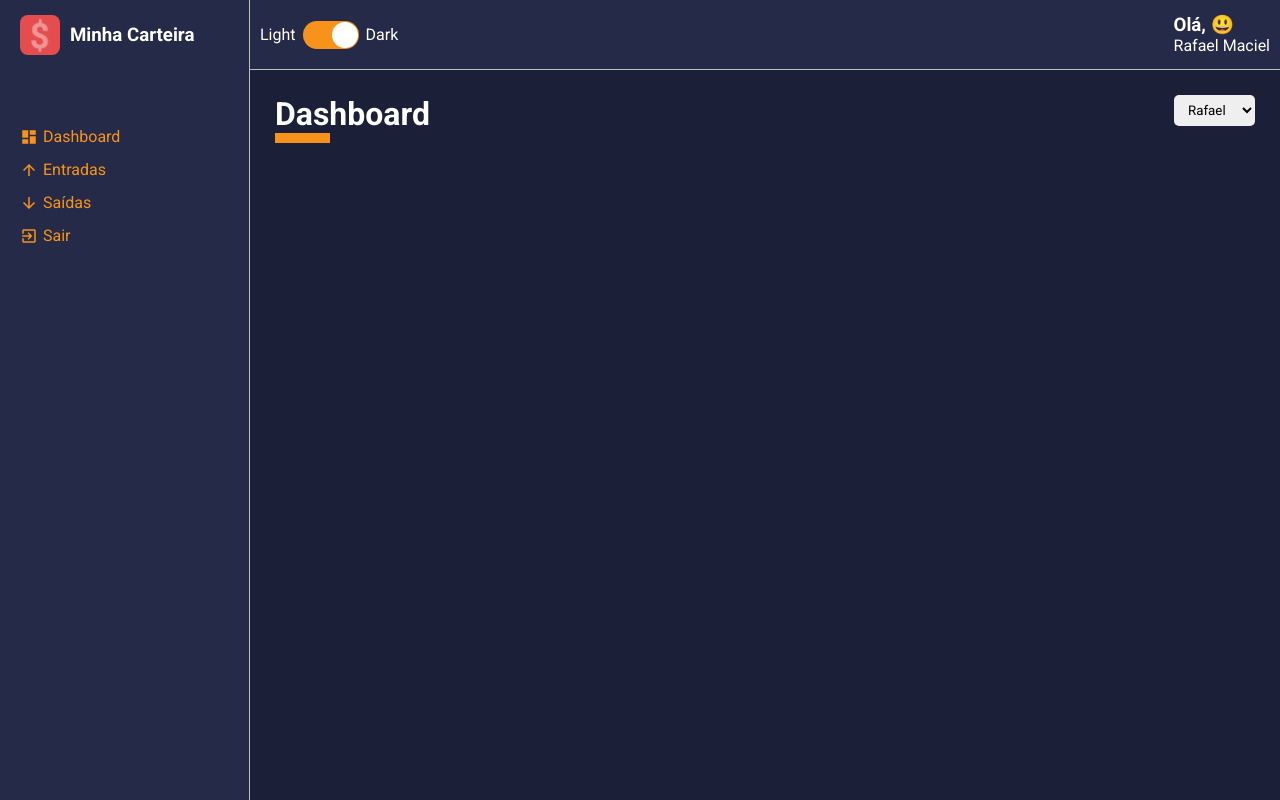
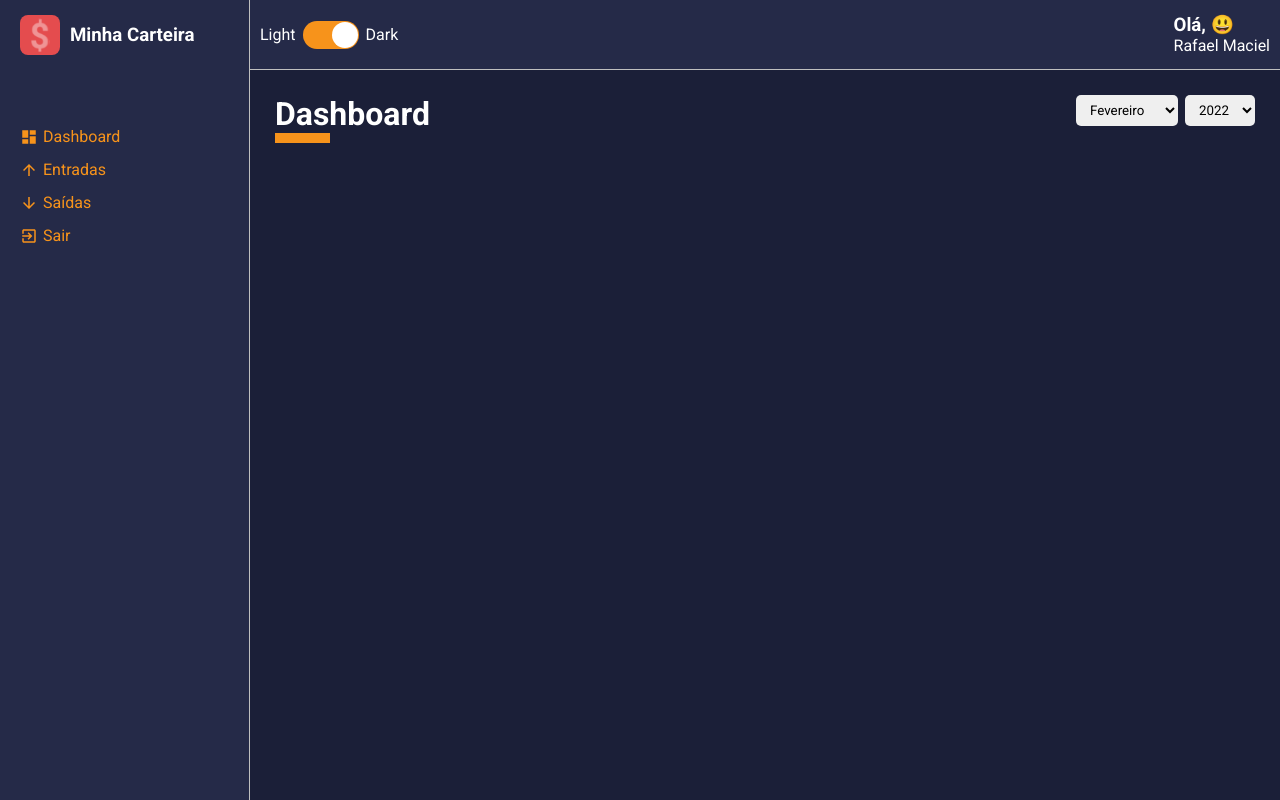
Before and after one commit to rafa-smaciel/application-type-script-dashboard, a React (Create React App) app: page /dashboard in a window 1280 px wide. Built offline with nearby package versions, Linux system fonts and the light colour scheme.

Commit message:
30. Creating the dashboard content header. TAG ERROR

```diff
--- a/src/pages/Dashboard/index.tsx
+++ b/src/pages/Dashboard/index.tsx
@@ -1,21 +1,83 @@
-import React from 'react'
+import React, {useState, useMemo} from 'react'
 
 import ContentHeader from '../../components/ContentHeader';
 import SelectInput from '../../components/SelectInput';
+
+import expenses from '../../repositories/expenses';
+import gains from '../../repositories/gains';
+import listOfMonths from '../../utils/months'; //30. Creating the dashboard content header
 
 import { Container } from './styles';
 
 const Dashboard: React.FC = () => {
 
+    const [monthSelected, setMonthSelected] = useState<number>(new Date().getMonth() + 1); //30. Creating the dashboard content header
+    const [yearSelected, setYearSelected] = useState<number>(new Date().getFullYear()); //30. Creating the dashboard content header
+
+    // eslint-disable-next-line @typescript-eslint/no-unused-vars
     const options = [
         {value: 'Rafael', label: 'Rafael'},
         {value: 'Ana', label: 'Ana'},
         {value: 'Fulano', label: 'Fulano'},
     ]
+
+    const years = useMemo(() => { //30. Creating the dashboard content header
+        let uniqueYears: number[] = [];
+
+        [ ...expenses, ...gains].forEach(item => {
+            const date = new Date(item.date);
+            const year = date.getFullYear();
+
+            if(!uniqueYears.includes(year)){
+                uniqueYears.push(year)
+            }
+        });
+
+        return uniqueYears.map(year => {
+            return{
+                value: year,
+                label: year,
+            }
+        });
+    },[]);
+
+    const months = useMemo(() => { //30. Creating the dashboard content header
+
+        return listOfMonths.map((month, index) => {
+            return {
+                value: index + 1,
+                label: month,
+            }
+        });
+    },[]);
+
+    const handleMonthSelected = (month: string) => { //30. Creating the dashboard content header
+        try {
+            const parseMonth = Number(month);
+            setMonthSelected(parseMonth);
+        }
+        catch(error){
+            throw new Error('invalid month value. Is accept 0 - 24')
+        }
+    }
+
+    const handleYearSelected = (year: string) => { // 30. Creating the dashboard content header
+        try {
+            const parseYear = Number(year);
+            setYearSelected(parseYear);
+        }
+        catch(error){
+            throw new Error('invalid year value. Is accept integer numbers')
+        }
+    }
+
+    // 30. Creating the dashboard content header
+
     return (
         <Container>
             <ContentHeader title="Dashboard" lineColor="#fff">
-               <SelectInput options={options} onChange={() => {}}/>
+                <SelectInput options={months} onChange={(e) => handleMonthSelected(e.target.value)} defaultValue={monthSelected}/>
+                <SelectInput options={years} onChange={(e) => handleYearSelected(e.target.value)} defaultValue={yearSelected}/>
             </ContentHeader>
         </Container>
     );
--- a/src/pages/List/index.tsx
+++ b/src/pages/List/index.tsx
@@ -59,11 +59,10 @@
     // },[movimentType]);
 
     const pageData = useMemo(() => {
-
         return movimentType === 'entry-balance' ?
             {
                 title: 'Entradas',
-                lineColor: '#F7931B',
+                lineColor: '#4E41F0', //30. Creating the dashboard content header
                 data: gains
             }
             :
```
